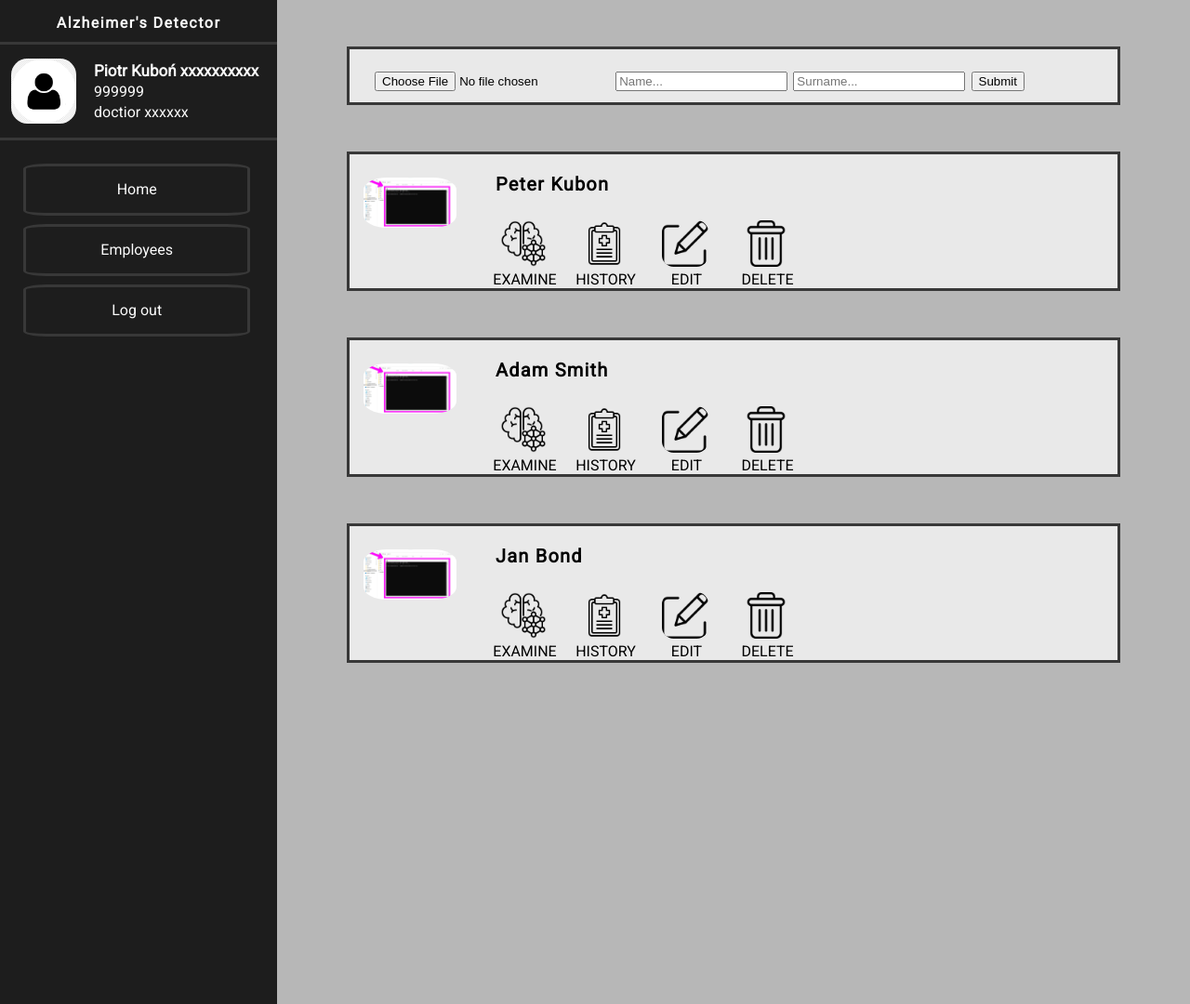
After one commit to piotex/inzynierka, a Flask app: page /test_dev in a window 1280 px wide. The commit adds this page. Shown: the whole page at 93% size. Run offline with Flask 2, Linux system fonts and the light colour scheme.

Commit message:
working adding patient by post req

```diff
--- a/app.py
+++ b/app.py
@@ -1,5 +1,7 @@
 import os
 from flask import Flask, request, render_template, send_file, send_from_directory
+
+from models.User import User
 
 UPLOAD_FOLDER = './upload'
 
@@ -9,20 +11,39 @@ app.config['UPLOAD_FOLDER'] = UPLOAD_FOLDER
 LOGGED_IN = False
 
 
+
+
+@app.route('/test_dev', methods=['GET', 'POST'])
+def test_dev():
+    user1 = User(id=9997, name="Peter", surname="Kubon", image="../static/img.jpg", role="patient")
+    user2 = User(id=9997, name="Adam", surname="Smith", image="../static/img.jpg", role="patient")
+    user3 = User(id=9997, name="Jan", surname="Bond", image="../static/img.jpg", role="doctor")
+
+    user_list = [user1, user2, user3]
+    return render_template('patient_list.html', user_list=user_list)
+
+
+@app.route('/test_dev_1', methods=['GET', 'POST'])
+def test_dev_1():
+    surname = request.form.get("surname")
+    name = request.form.get("name")
+    file = request.files["image"]
+    if file.filename != '':
+        file.save("C:\\Users\\pkubon\\OneDrive - Capgemini\\Desktop\\inżynierka_web\\static\\" + file.filename)
+
+    user1 = User(id=9997, name=name, surname=surname, image="../static/"+file.filename, role="patient")
+    user_list = [user1]
+    return render_template('patient_list.html', user_list=user_list)
+
+
 @app.route('/', methods=['GET', 'POST'])
 def index():
-    global LOGGED_IN
-    if LOGGED_IN:
-        return render_template('home.html')
-    return render_template('index.html')
+    return render_template('home.html')
 
 
 @app.route('/home', methods=['GET', 'POST'])
 def login():
-    global LOGGED_IN
-    if LOGGED_IN:
-        return render_template('home.html')
-    return render_template('index.html')
+    return render_template('home.html')
 
 
 @app.route('/login_validation', methods=['GET', 'POST'])
--- a/models/User.py
+++ b/models/User.py
@@ -2,7 +2,7 @@ from dataclasses import dataclass
 from models.Exam import Exam
 
 @dataclass
-class Wser:
+class User:
     id: int
     name: str
     surname: str
--- a/templates/index.html
+++ b/templates/index.html
@@ -22,7 +22,7 @@
             <div class="login_container_submit">
                 <input type="submit" value="Submit">
             </div>
-          </form>
+        </form>
     </div>
 </body>
 </html>
--- /dev/null
+++ b/templates/partials/menu.html
@@ -0,0 +1,30 @@
+<div id="menu">
+    <div id="menu_company_name">Alzheimer's Detector </div>
+    <div id="menu_person_details">
+        <div id="menu_person_details_img">
+            <img src="../static/def_pers_icon.png" alt="def_pers_icon">
+        </div>
+        <div id="menu_person_details_cont_1">
+            <div id="menu_person_details_cont_1_name">Piotr Kuboń xxxxxxxxxx</div>
+            <div id="menu_person_details_cont_1_id">999999</div>
+            <div id="menu_person_details_cont_1_title">doctior xxxxxx</div>
+        </div>
+    </div>
+    <div id="menu_container_2">
+        <div class="menu_container_2_out">
+            <div class="menu_container_2_in">
+                <div class="menu_container_2_in_text">Home</div>
+            </div>
+        </div>
+        <div class="menu_container_2_out">
+            <div class="menu_container_2_in">
+                <div class="menu_container_2_in_text">Employees</div>
+            </div>
+        </div>
+        <div class="menu_container_2_out">
+            <div class="menu_container_2_in">
+                <div class="menu_container_2_in_text">Log out</div>
+            </div>
+        </div>
+    </div>
+</div>
--- /dev/null
+++ b/templates/partials/patient_list_add_patient.html
@@ -0,0 +1,15 @@
+<!-- <form action="/test_dev_1" method="post"> -->
+<form action="/test_dev_1" method="post" enctype = "multipart/form-data">
+    <div class="container_box_1_out">
+        <div class="container_box_1_in">
+            <div class="container_box_1_in_data_box">
+                <div class="container_box_1_in_data_box_name">
+                    <input type="file" name="image" accept="image/*">
+                    <input type="text" name="name" placeholder="Name...">
+                    <input type="text" name="surname" placeholder="Surname...">
+                    <input type="submit" value="Submit">
+                </div>
+            </div>
+        </div>
+    </div>
+</form>
--- /dev/null
+++ b/templates/partials/patient_list_patient_record.html
@@ -0,0 +1,28 @@
+<div class="container_box_1_out">
+    <div class="container_box_1_in">
+        <div class="container_box_1_in_img_box">
+            <img src="{{user.image}}" alt="def_pers_icon">
+        </div>
+        <div class="container_box_1_in_data_box">
+            <div class="container_box_1_in_data_box_name">{{user.name}} {{user.surname}}</div>
+            <div class="container_box_1_in_data_box_func">
+                <div class="container_box_1_in_data_box_func_but">
+                    <img src="../static/examine.png" alt="examine">
+                    <p>EXAMINE</p>
+                </div>
+                <div class="container_box_1_in_data_box_func_but">
+                    <img src="../static/history.png" alt="history">
+                    <p>HISTORY</p>
+                </div>
+                <div class="container_box_1_in_data_box_func_but">
+                    <img src="../static/edit.png" alt="edit">
+                    <p>EDIT</p>
+                </div>
+                <div class="container_box_1_in_data_box_func_but">
+                    <img src="../static/delete.png" alt="delete">
+                    <p>DELETE</p>
+                </div>
+            </div>
+        </div>
+    </div>
+</div>
--- /dev/null
+++ b/templates/patient_list.html
@@ -0,0 +1,23 @@
+<!DOCTYPE html>
+<html>
+<head>
+    <title>Alzheimer's Detector</title>
+    <link rel="stylesheet" href="../static/styles_container.css" type= "text/css">
+    <link rel="stylesheet" href="../static/styles_footer.css" type= "text/css">
+    <link rel="stylesheet" href="../static/styles_menu.css" type= "text/css">
+    <link rel="stylesheet" href="../static/styles_other.css" type= "text/css">
+    <link href='http://fonts.googleapis.com/css?family=Roboto' rel='stylesheet' type='text/css'>
+
+</head>
+<body>
+    {% include "partials/menu.html" %}
+    <div id="container">
+        {% include "partials/patient_list_add_patient.html" %}
+        {% for user in user_list: %}
+            {% include "partials/patient_list_patient_record.html" %}
+        {%endfor%}
+
+    </div>
+    <div id="footer"></div>
+</body>
+</html>
```
Also changed, not shown: templates/base.html (added, +112 -0 lines), static/ship_me.png (added).
